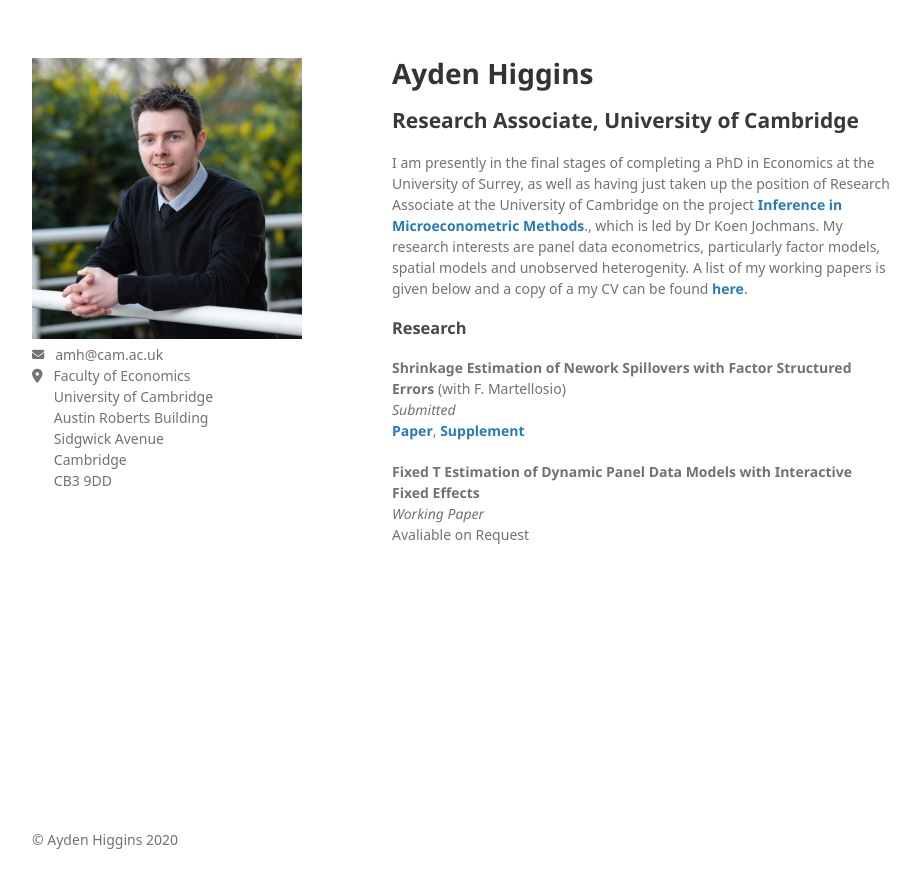
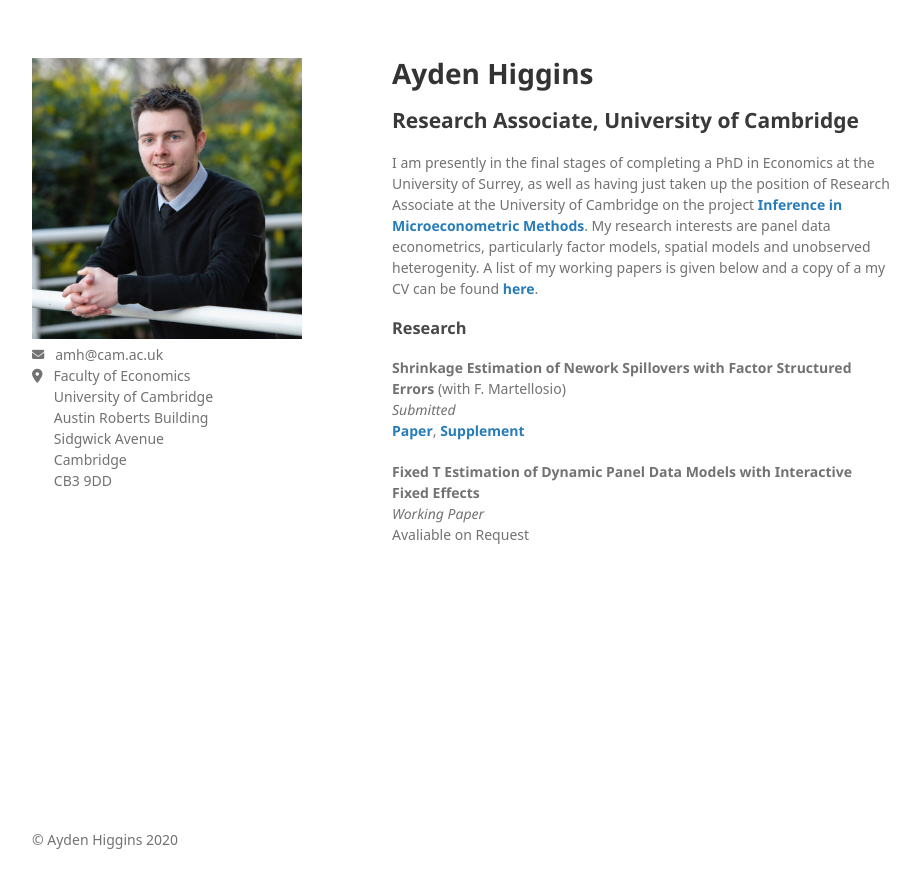
Before and after one commit to Tokkita/Tokkita.github.io, a Jekyll site: the page built from index.md, in a window 1280 px wide. Shown: the top 888 px of the page, without its empty margins (178-1098 px from the left). Built offline with Jekyll 4.4.1, drawn with Linux system fonts in a browser that asks for light colours; nearby versions of some CDN libraries; some web fonts are replaced; our own code applies the rules of GitHub Pages for plain Markdown files; a script that is not in the unit is left out.

Commit message:
Update index.md

```diff
--- a/index.md
+++ b/index.md
@@ -3,7 +3,7 @@
 
 I am presently in the final stages of completing a PhD in Economics at the University of
 Surrey, as well as having just taken up the position of Research Associate at the University of
-Cambridge on the project <strong><a href="http://www.econ.cam.ac.uk/MiMo">Inference in Microeconometric Methods</a></strong>., which is led by Dr Koen Jochmans. My research interests are panel data econometrics, particularly factor models, spatial models and unobserved heterogenity. A list of my working papers is given below and a copy of a my CV can be found <strong><a href="{{ CV.pdf | prepend: '/assets/pdf/CV/CV.pdf' | relative_url | download }}">here</a></strong>.
+Cambridge on the project <strong><a href="http://www.econ.cam.ac.uk/MiMo">Inference in Microeconometric Methods</a></strong>. My research interests are panel data econometrics, particularly factor models, spatial models and unobserved heterogenity. A list of my working papers is given below and a copy of a my CV can be found <strong><a href="{{ CV.pdf | prepend: '/assets/pdf/CV/CV.pdf' | relative_url | download }}">here</a></strong>.
 
 ### Research
 
```
